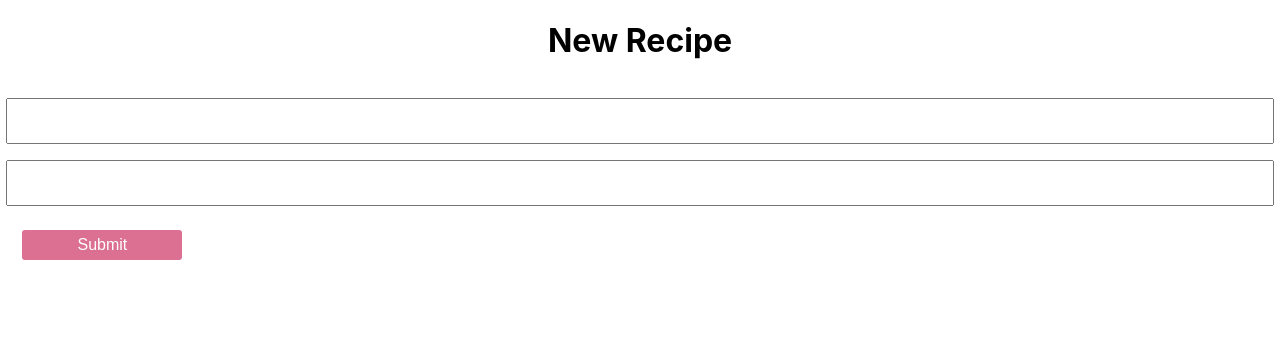
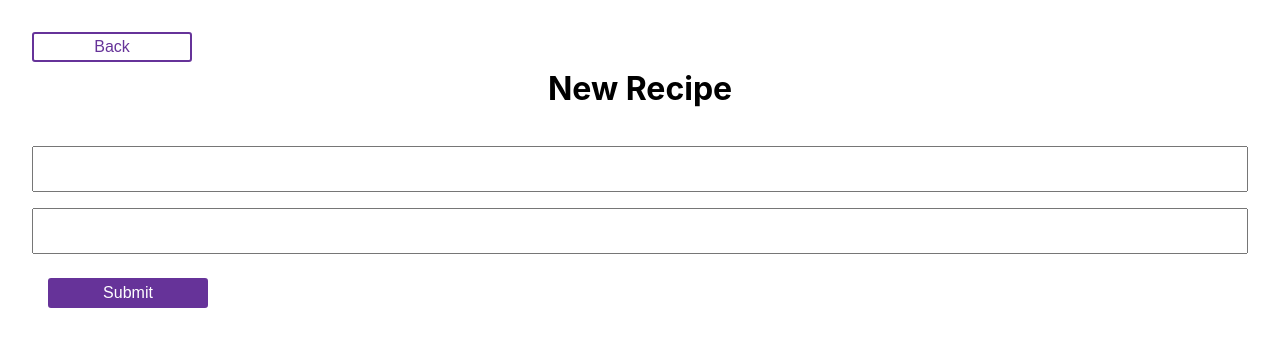
Before and after one commit to Originate/create-originate-app, a Next.js app in the folder template/packages/frontend/: page /recipes/new in a window 1280 px wide. Shown: the top 346 px of the page. Built offline with nearby package versions, Linux system fonts and the light colour scheme.

Commit message:
clean upz

```diff
--- a/template/packages/frontend/components/RecipeStyles.ts
+++ b/template/packages/frontend/components/RecipeStyles.ts
@@ -1,19 +1,30 @@
 import styled from "styled-components"
 
 export const Button = styled.button<{ primary?: boolean }>`
-  /* Adapt the colors based on primary prop */
-  background: ${props => (props.primary ? "palevioletred" : "white")};
-  color: ${props => (props.primary ? "white" : "palevioletred")};
+  background: ${props =>
+    props.primary ? props.theme.colors.accent2 : props.theme.colors.white};
+  color: ${props =>
+    props.primary ? props.theme.colors.white : props.theme.colors.accent2};
   font-size: 1em;
   margin: 1em;
   padding: 0.25em 1em;
-  border: 2px solid palevioletred;
+  border: 2px solid ${props => props.theme.colors.accent2};
   border-radius: 3px;
   width: 10rem;
+  :focus {
+    border-color: ${props => props.theme.colors.accent};
+    outline: none;
+  }
+`
+
+export const BackButton = styled(Button)`
+  position: absolute;
+  left: 1rem;
+  top: 1rem;
 `
 
 export const RecipeContainer = styled.div`
-  padding: 0 0.4rem;
+  padding: 3rem 2rem;
   display: flex;
   flex-direction: column;
   justify-content: center;
--- a/template/packages/frontend/components/Theme.ts
+++ b/template/packages/frontend/components/Theme.ts
@@ -1,8 +1,9 @@
 export const theme = {
   colors: {
-    link: "#0070f3",
+    link: "dodgerblue",
     background: "#fafafa",
     accent: "#dbdada",
-    accent2: "palevioletred",
+    accent2: "rebeccapurple",
+    white: "white",
   },
 }
--- a/template/packages/frontend/pages/recipes/new.tsx
+++ b/template/packages/frontend/pages/recipes/new.tsx
@@ -1,8 +1,13 @@
 import { gql, useMutation } from "@apollo/client"
 import { useRouter } from "next/router"
 import { useForm, useFormField } from "../../lib/useForm"
-import { RecipeContainer, Button } from "../../components/RecipeStyles"
+import {
+  RecipeContainer,
+  Button,
+  BackButton,
+} from "../../components/RecipeStyles"
 import styled from "styled-components"
+import Link from "next/link"
 
 const addRecipeMutation = gql`
   mutation addRecipe($recipe: NewRecipeInput!) {
@@ -26,6 +31,7 @@ const Input = styled.input`
   padding: 12px 20px;
   margin: 8px 0;
 `
+
 export default function NewRecipeForm() {
   const [addRecipe] = useMutation(addRecipeMutation, {
     update(cache, response) {
@@ -54,6 +60,9 @@ export default function NewRecipeForm() {
   })
   return (
     <RecipeContainer>
+      <Link href="/recipes">
+        <BackButton>Back</BackButton>
+      </Link>
       <h1>New Recipe</h1>
       <Form {...formProps}>
         <Input {...titleField} />
```
Also changed, not shown: template/packages/frontend/pages/recipes/index.tsx (+8 -1 lines).
